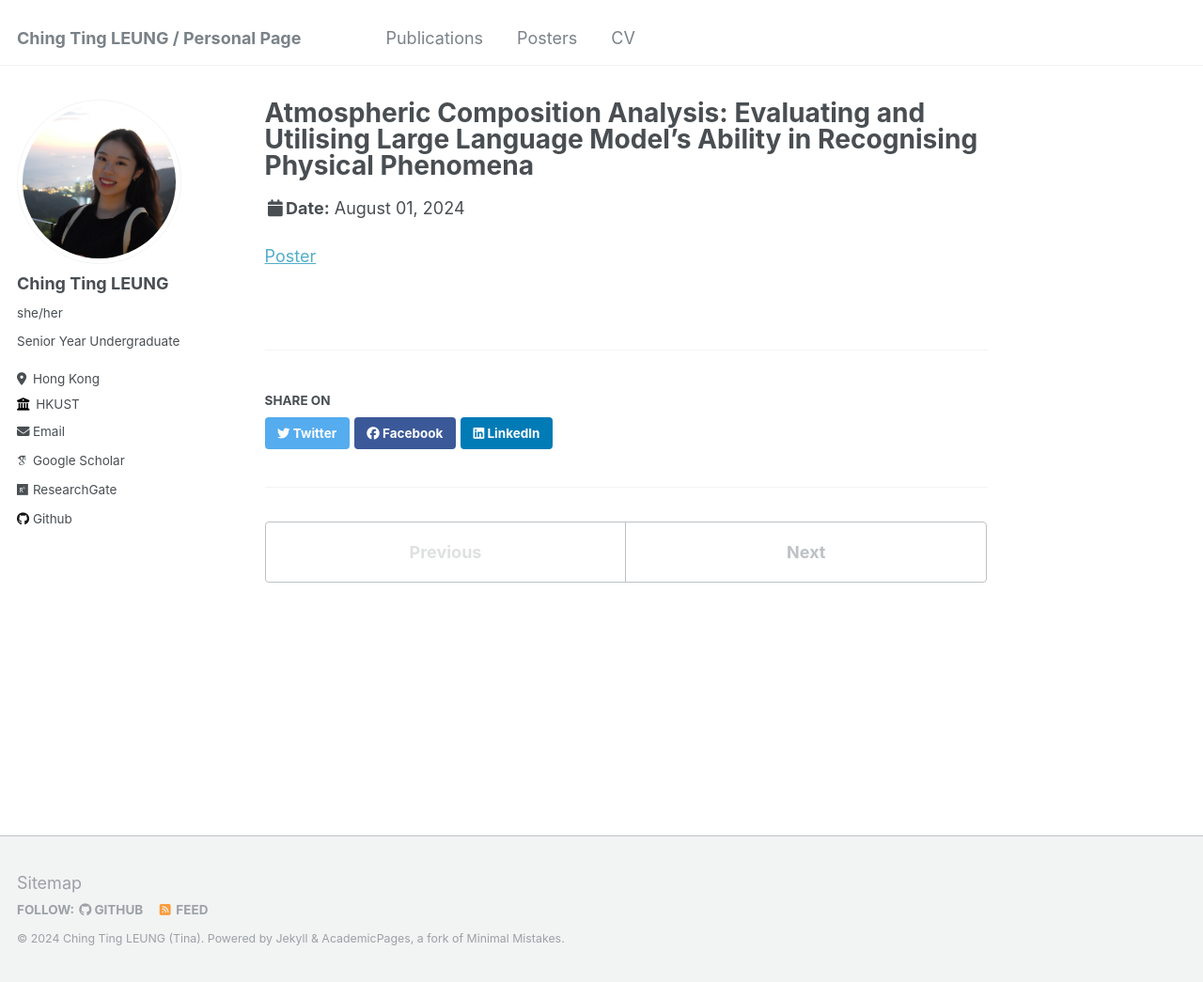
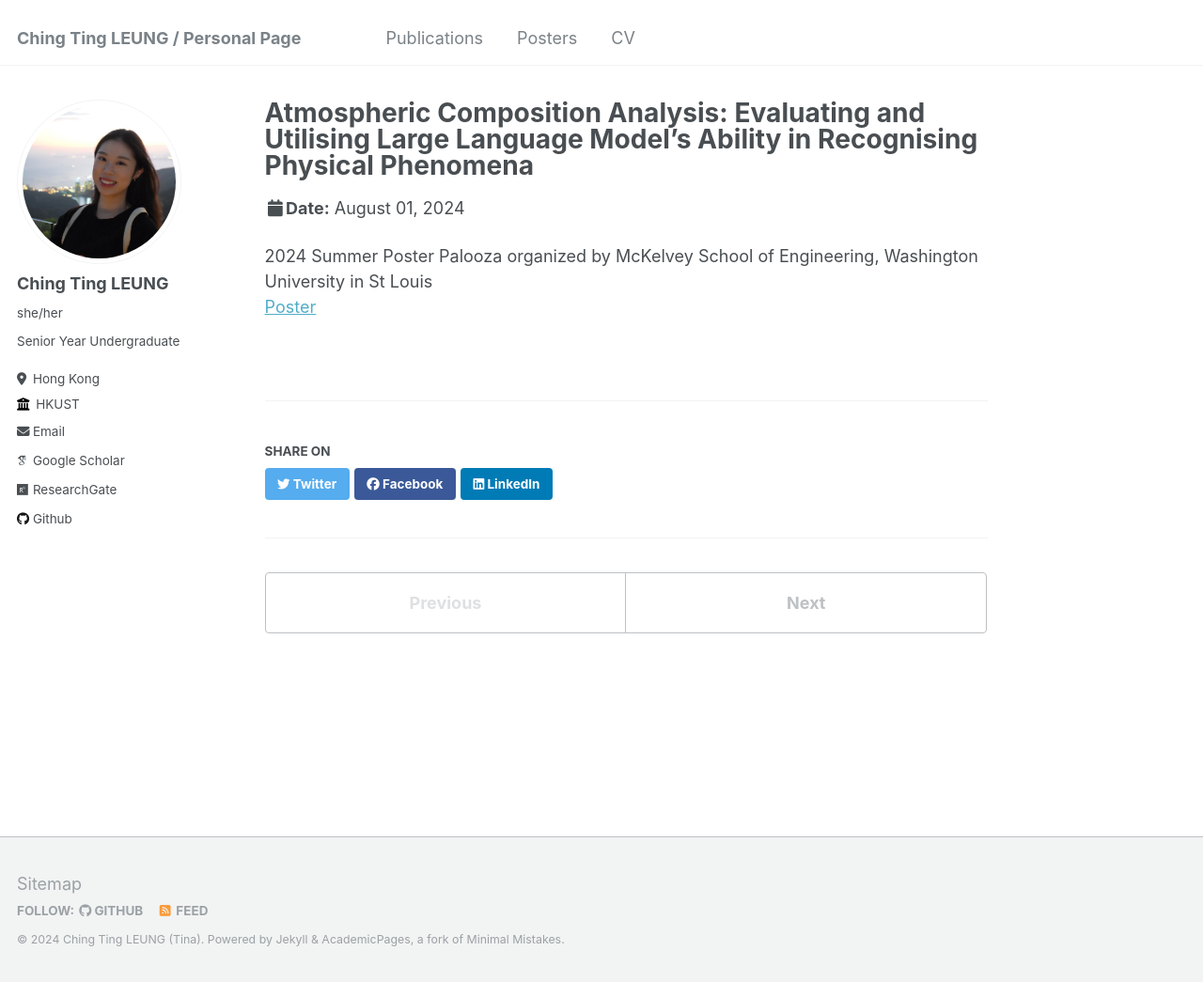
Before and after one commit to ting2025/ting2025.github.io, a Jekyll site: the page built from _talks/MISRIP.md, in a window 1280 px wide and 1045 px high. Shown: the whole window at 94% size. Built offline with Jekyll 4.4.1, drawn with Linux system fonts in a browser that asks for light colours; some web fonts are replaced.

Commit message:
Update MISRIP.md

```diff
--- a/_talks/MISRIP.md
+++ b/_talks/MISRIP.md
@@ -7,4 +7,5 @@ excerpt: "Washington University in St. Louis"
 date: 2024-08-01
 location: "St. Louis MO, USA"
 ---
+2024 Summer Poster Palooza organized by McKelvey School of Engineering, Washington University in St Louis<br/>
 [Poster](../files/MISRIP_Poster-5.pdf)
```
